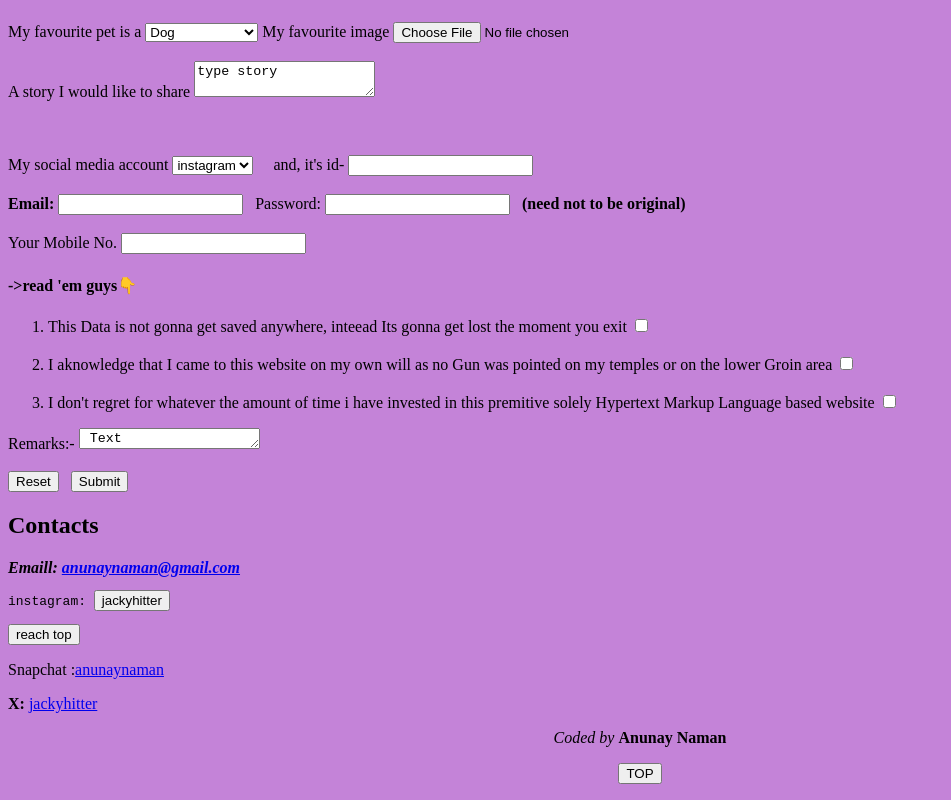
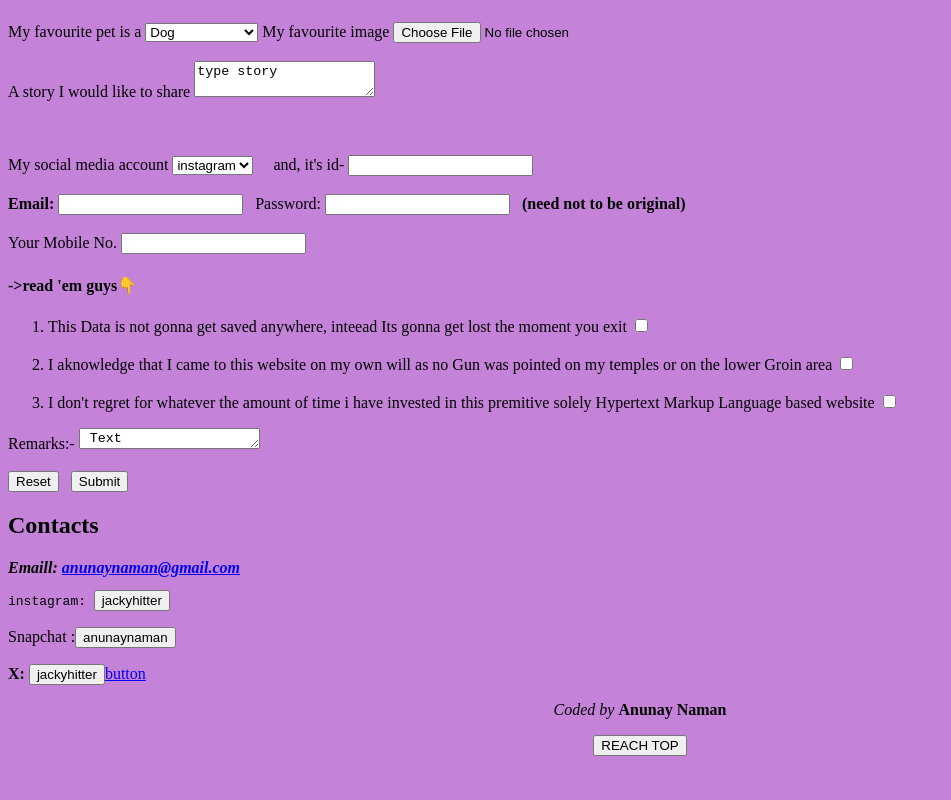
Before and after one commit to jackyhitter/first-website, a plain HTML site: page index.html in a window 1280 px wide. Shown: the part 1581-2381 px from the top of the page, without its empty margins (0-951 px from the left). After the commit the page ends 2353 px from the top, so only its background shows below. Drawn offline with Linux system fonts and the light colour scheme.

Commit message:
Update index.html

```diff
--- a/index.html
+++ b/index.html
@@ -185,13 +185,12 @@
     </form>
     <h2 id="contact">Contacts</h2>
     <strong><i>Emaill: <a target="_blank" href="mailto:anunaynaman17@gmail.com">anunaynaman@gmail.com</a></i></strong>
-    <pre>instagram: <a href="https://instagram.com/jackyhitter"><button></a>jackyhitter</button></pre>
-    <a href="#"><button>reach top</button></a>
-    <p>Snapchat :<a href="https://snapchat.com/anunaynaman">anunaynaman</a></p>
-    <p><b>X:&nbsp;</b><a href="https://x.com/jackyhitter">jackyhitter</a></p>
+    <pre>instagram: <a href="https://www.instagram.com/jackyhitter/"><button>jackyhitter</button></a></pre>
+    <p>Snapchat :<a href="https://www.snapchat.com/anunaynaman/"><button>anunaynaman</button></a></p>
+    <p><b>X:&nbsp;</b><a href="https://www.x.com/jackyhitter"><button>jackyhitter</button>button</a></p>
     <p style="text-align: center;">
         <em> Coded by </em><strong>Anunay Naman</strong>
-       <br><p style="text-align: center;"> <a href="#"><button>TOP</button></a></p>
+       <br><p style="text-align: center;"> <a href="#"><button>REACH TOP</button></a></p>
     </p>
 </body>
 
```
